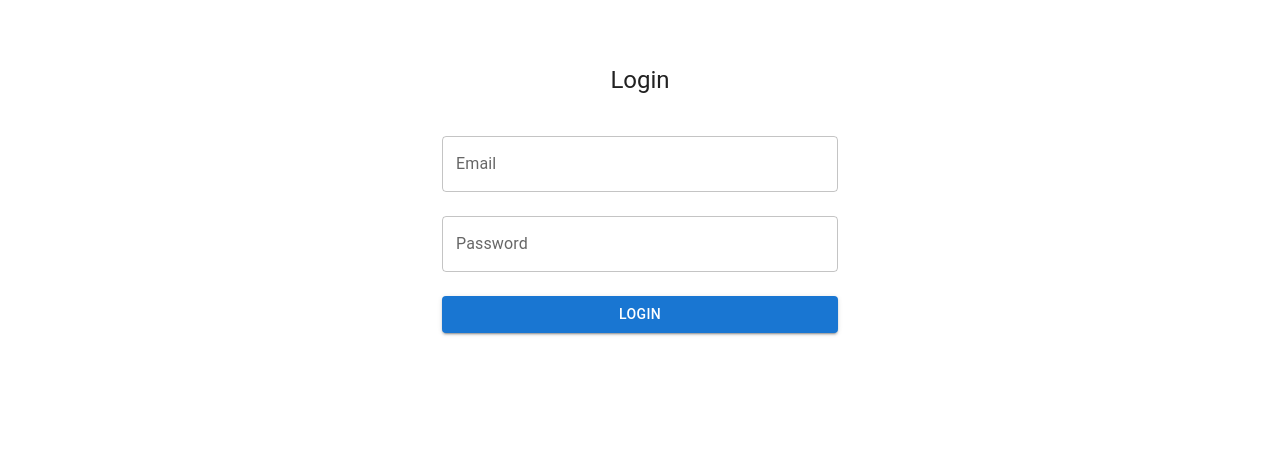
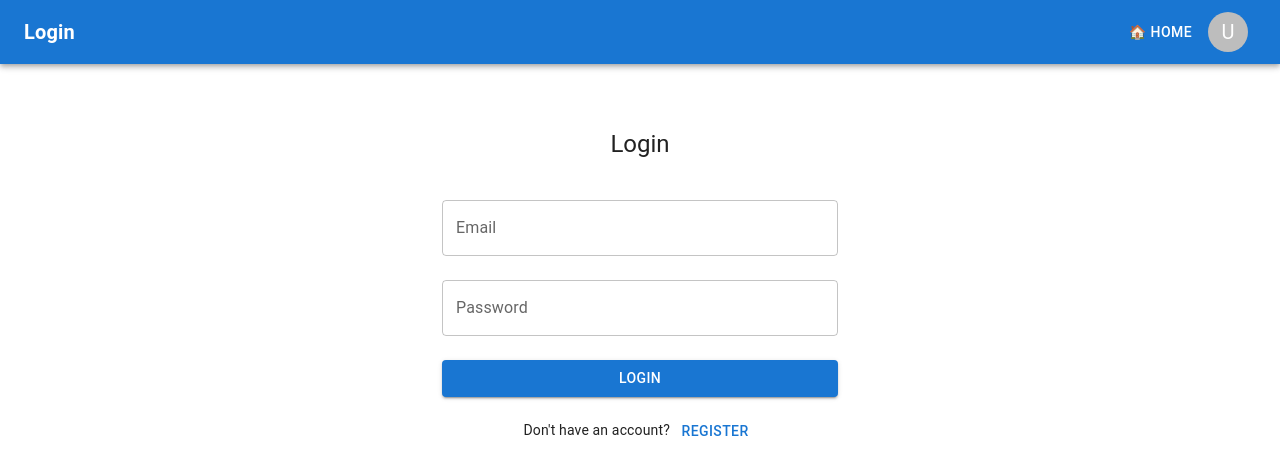
Before and after one commit to Pranshu2504/Dev-Project, a React (Create React App) app in the folder client/: page /login in a window 1280 px wide. Shown: the top 474 px of the page. Built offline with nearby package versions, Linux system fonts and the light colour scheme; no server answers.

Commit message:
Updated login page

```diff
--- a/client/src/components/login.jsx
+++ b/client/src/components/login.jsx
@@ -1,14 +1,20 @@
 import React, { useState } from "react";
 import {
+  AppBar,
+  Avatar,
   Box,
   Button,
   CircularProgress,
   Container,
+  IconButton,
+  Menu,
+  MenuItem,
   TextField,
+  Toolbar,
   Typography,
 } from "@mui/material";
+import { useNavigate } from "react-router-dom";
 import axios from "axios";
-import { useNavigate } from "react-router-dom";
 
 const API = process.env.REACT_APP_API_URL;
 
@@ -17,7 +23,16 @@ const Login = ({ setUser }) => {
   const [password, setPassword] = useState("");
   const [errors, setErrors] = useState({});
   const [loading, setLoading] = useState(false);
+  const [anchorEl, setAnchorEl] = useState(null);
   const navigate = useNavigate();
+
+  const handleMenuOpen = (event) => {
+    setAnchorEl(event.currentTarget);
+  };
+
+  const handleMenuClose = () => {
+    setAnchorEl(null);
+  };
 
   const handleSubmit = async (e) => {
     e.preventDefault();
@@ -25,22 +40,17 @@ const Login = ({ setUser }) => {
     setLoading(true);
 
     try {
-      // Step 1: Login request with cookies
       await axios.post(
         `${API}/api/auth/login`,
         { email, password },
         { withCredentials: true }
       );
 
-      // Step 2: Get authenticated user (including role)
       const userRes = await axios.get(`${API}/api/auth/me`, {
         withCredentials: true,
       });
 
-      // Save user to parent state
       setUser(userRes.data.user);
-
-      // Redirect to home
       navigate("/");
     } catch (err) {
       setLoading(false);
@@ -56,6 +66,26 @@ const Login = ({ setUser }) => {
   };
 
   return (
+    <>
+      {/* AppBar */}
+      <AppBar position="static" color="primary">
+        <Toolbar>
+          <Typography variant="h6" sx={{ flexGrow: 1, fontWeight: "bold" }}>
+            Login
+          </Typography>
+          <Button color="inherit" onClick={() => navigate("/")}>
+            🏠 Home
+          </Button>
+          <IconButton onClick={handleMenuOpen} color="inherit">
+            <Avatar>U</Avatar>
+          </IconButton>
+          <Menu anchorEl={anchorEl} open={Boolean(anchorEl)} onClose={handleMenuClose}>
+            <MenuItem onClick={() => navigate("/login")}>Logout</MenuItem>
+          </Menu>
+        </Toolbar>
+      </AppBar>
+
+      {/* Login Form */}
       <Container maxWidth="xs">
         <Box mt={8} display="flex" flexDirection="column" alignItems="center">
           <Typography variant="h5">Login</Typography>
@@ -90,8 +120,19 @@ const Login = ({ setUser }) => {
               </Button>
             </Box>
           </Box>
+
+          {/* Signup Link */}
+          <Box mt={2}>
+            <Typography variant="body2">
+              Don&apos;t have an account?{" "}
+              <Button variant="text" onClick={() => navigate("/signup")}>
+                Register
+              </Button>
+            </Typography>
+          </Box>
         </Box>
       </Container>
+    </>
   );
 };
 
```
Lines whose indentation alone changed are shown as unchanged.
